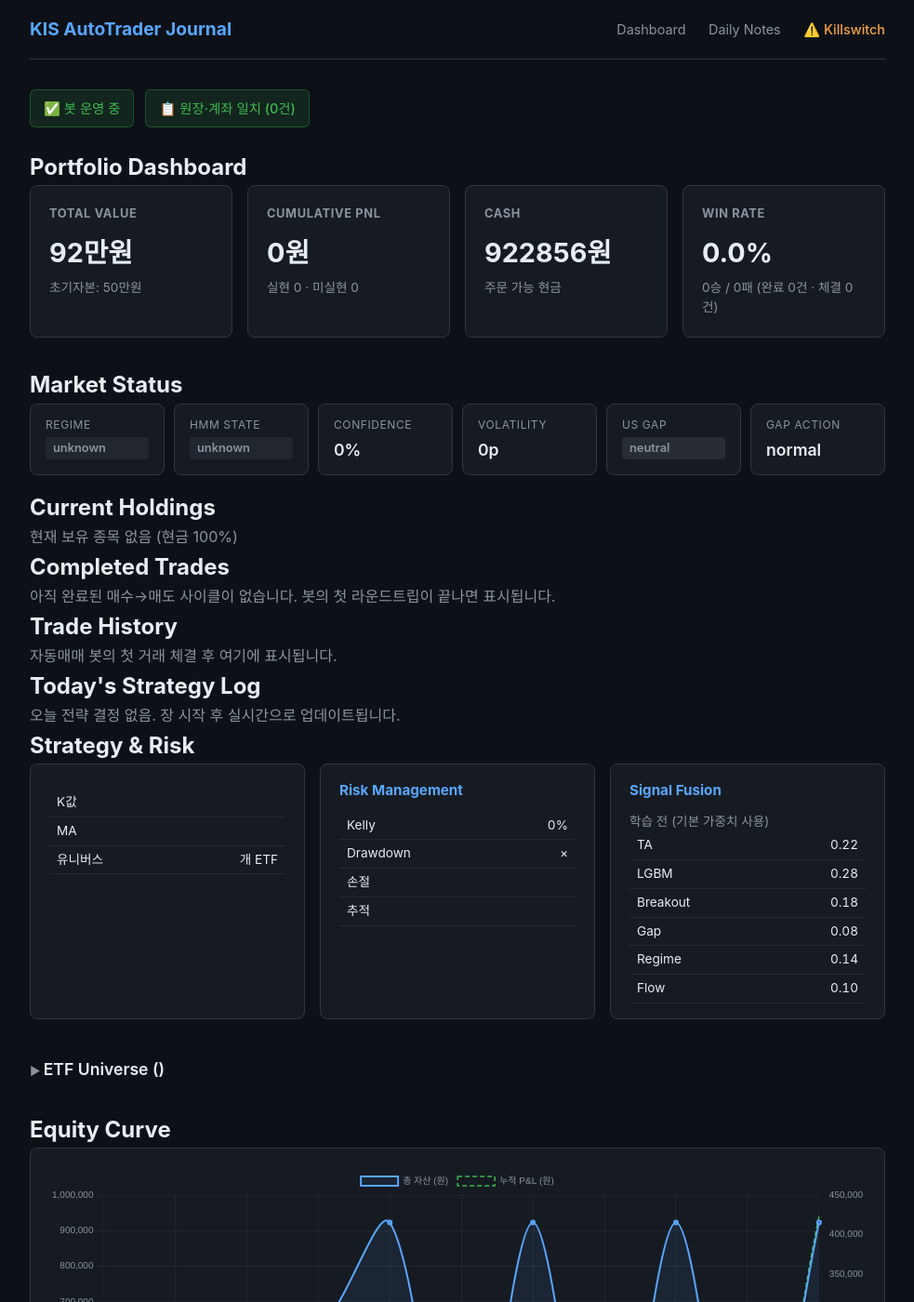
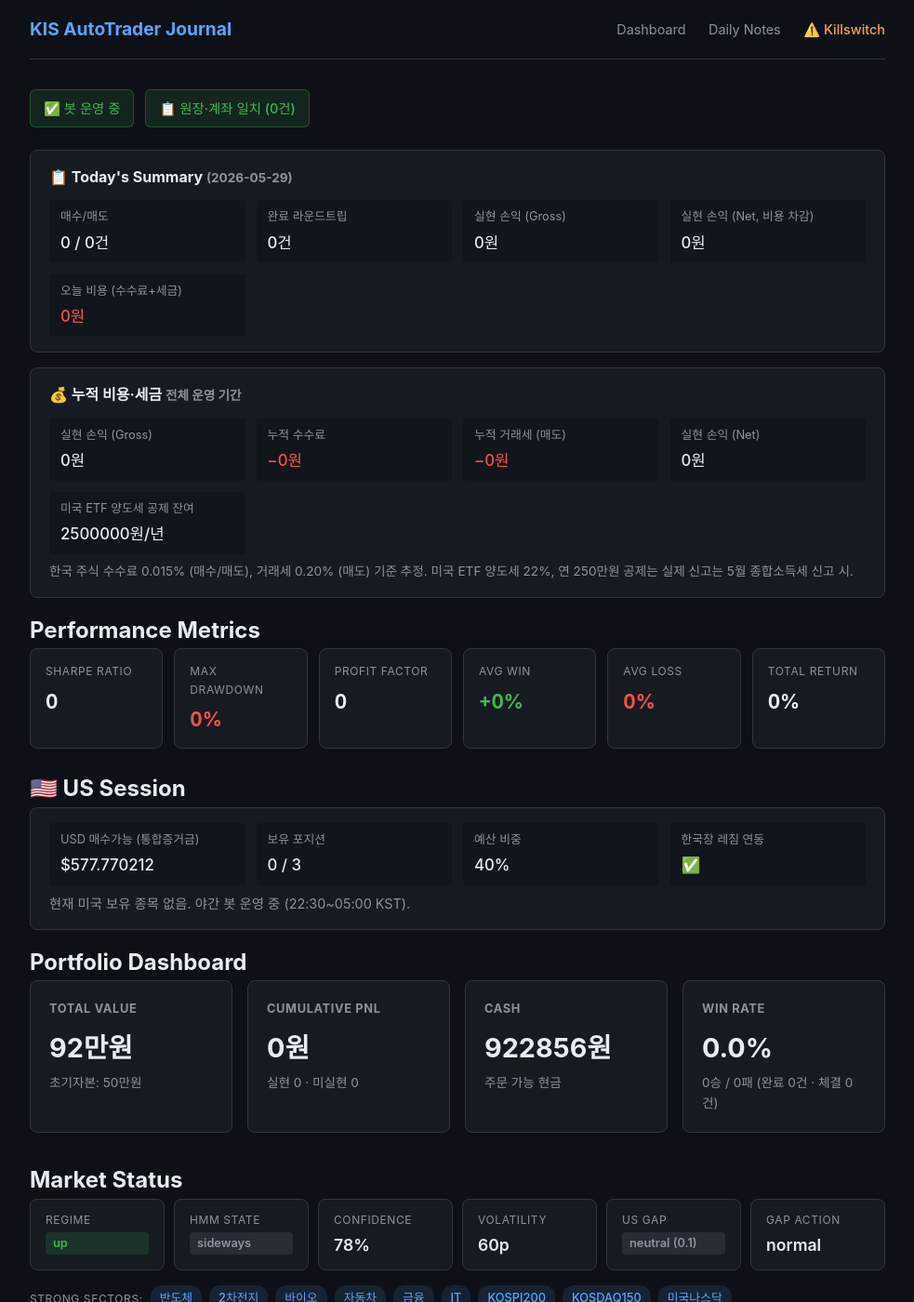
Before and after one commit to BudongJW/kis-trading-journal, a Jekyll site: the page built from index.html, in a window 1280 px wide and 1400 px high. Shown: the whole window at 93% size, without its empty margins (148-1131 px from the left). Built offline with Jekyll 4.4.1, drawn with Linux system fonts in a browser that asks for light colours; nearby versions of some CDN libraries; some of the changed lines change nothing that is shown; some of the changed text lies outside the part shown.

Commit message:
auto: US night update 05:00

```diff
--- a/_data/portfolio.json
+++ b/_data/portfolio.json
@@ -1,16 +1,67 @@
 {
-  "updated_at": "2026-05-28T20:02:59.731450",
+  "updated_at": "2026-05-29T05:00:09.491429",
   "initial_capital": 500000,
   "cash": 922856,
   "holdings": [],
+  "reconcile": {
+    "matched": 0,
+    "broker_only": 0,
+    "ledger_only": 0,
+    "qty_mismatch": 0
+  },
+  "killswitch": {
+    "active": false,
+    "mode": "off",
+    "reason": "",
+    "set_at": "",
+    "set_by": ""
+  },
   "holdings_value": 0,
   "total_value": 922856,
   "total_pnl": 0,
   "total_pnl_pct": 0,
+  "realized_pnl": 0,
+  "unrealized_pnl": 0,
   "total_trades": 0,
+  "completed_trades": 0,
   "winning_trades": 0,
   "losing_trades": 0,
   "win_rate": 0.0,
+  "trades": [],
+  "realized": [],
+  "rejected_orders": [],
+  "today_summary": {
+    "date": "2026-05-29",
+    "buys": 0,
+    "sells": 0,
+    "completed_round_trips": 0,
+    "buy_notional": 0,
+    "sell_notional": 0,
+    "fees": 0,
+    "taxes": 0,
+    "total_cost": 0,
+    "realized_pnl_gross": 0,
+    "realized_pnl_net": 0,
+    "best_trade": null,
+    "worst_trade": null
+  },
+  "costs": {
+    "total_fees": 0,
+    "total_taxes": 0,
+    "total_cost": 0,
+    "realized_pnl_gross": 0,
+    "realized_pnl_net": 0,
+    "tax_exemption_remaining_krw": 2500000
+  },
+  "performance": {
+    "sharpe_ratio": 0,
+    "max_drawdown_pct": 0,
+    "profit_factor": 0,
+    "avg_win_pct": 0,
+    "avg_loss_pct": 0,
+    "total_return_pct": 0
+  },
+  "r_summary": {},
   "daily_history": [
     {
       "date": "2026-05-12",
@@ -150,28 +201,41 @@
       "cash": 922856,
       "holdings_value": 0,
       "day_pnl": 0,
-      "cumul_pnl": 422856,
+      "cumul_pnl": 0,
       "market_regime": "up",
       "hmm_state": "sideways",
       "confidence": 0.78,
-      "k_value": 0.5
+      "k_value": 0.5,
+      "realized_pnl": 0,
+      "unrealized_pnl": 0
+    },
+    {
+      "date": "2026-05-29",
+      "total_value": 922856,
+      "cash": 922856,
+      "holdings_value": 0,
+      "day_pnl": 0,
+      "cumul_pnl": 0,
+      "realized_pnl": 0,
+      "unrealized_pnl": 0,
+      "net_deposit": 422856,
+      "regime": "up",
+      "hmm_state": "sideways",
+      "confidence": 0.78,
+      "k_value": 0.45
     }
   ],
-  "market_context": {
-    "regime": {
-      "trend": "up",
-      "volatility": "normal",
-      "trend_score": 0.533,
-      "vol_percentile": 60.0,
-      "hmm_state": "sideways",
-      "hmm_confidence": 0.9998328099225314,
-      "hmm_transition": {
-        "bear": 0.01787281445729691,
-        "bull": 4.073351939648744e-06,
-        "sideways": 0.9821231121907634
-      }
+  "market": {
+    "regime": "up",
+    "hmm_state": "sideways",
+    "confidence": 0.78,
+    "volatility": "normal",
+    "vol_percentile": 60.0,
+    "overnight_gap": {
+      "direction": "neutral",
+      "strength": 0.1,
+      "action": "normal"
     },
-    "confidence": 0.78,
     "strong_sectors": [
       "반도체",
       "2차전지",
@@ -182,161 +246,76 @@
       "KOSPI200",
       "KOSDAQ150",
       "미국나스닥"
-    ],
-    "k_value": 0.5,
-    "ta_weights": {
-      "rsi": 0.17,
-      "macd": 0.17,
-      "bb": 0.12,
-      "stoch": 0.12,
-      "adx": 0.12,
-      "ma": 0.12,
-      "obv": 0.06,
-      "mfi": 0.06,
-      "atr": 0.06
+    ]
+  },
+  "strategy": {
+    "name": "ETF 변동성 돌파 + 신호 융합",
+    "params": {
+      "k": 0.45,
+      "trend_ma": 15
     },
-    "sectors": {
-      "반도체": {
+    "universe_count": 9,
+    "universe": [
+      {
         "symbol": "091160",
-        "ret_5d": 3.88,
-        "ret_20d": 28.15,
-        "vol_ratio": 0.97,
-        "momentum": "positive"
+        "name": "KODEX 반도체"
       },
-      "2차전지": {
+      {
+        "symbol": "395160",
+        "name": "KODEX 미국나스닥100TR"
+      },
+      {
+        "symbol": "069500",
+        "name": "KODEX 200"
+      },
+      {
         "symbol": "305720",
-        "ret_5d": 5.89,
-        "ret_20d": -7.1,
-        "vol_ratio": 0.76,
-        "momentum": "positive"
+        "name": "KODEX 2차전지"
       },
-      "바이오": {
+      {
         "symbol": "244580",
-        "ret_5d": 8.77,
-        "ret_20d": -9.24,
-        "vol_ratio": 1.29,
-        "momentum": "strong"
+        "name": "KODEX 바이오"
       },
-      "자동차": {
+      {
         "symbol": "091180",
-        "ret_5d": 1.31,
-        "ret_20d": 16.39,
-        "vol_ratio": 0.65,
-        "momentum": "positive"
+        "name": "KODEX 자동차"
       },
-      "금융": {
+      {
         "symbol": "102110",
-        "ret_5d": 5.58,
-        "ret_20d": 29.6,
-        "vol_ratio": 0.78,
-        "momentum": "positive"
+        "name": "KODEX 금융"
       },
-      "IT": {
+      {
         "symbol": "098560",
-        "ret_5d": 0.06,
-        "ret_20d": 3.35,
-        "vol_ratio": 0.6,
-        "momentum": "positive"
+        "name": "KODEX IT"
       },
-      "철강": {
-        "symbol": "117700",
-        "ret_5d": -3.96,
-        "ret_20d": -18.49,
-        "vol_ratio": 0.62,
-        "momentum": "negative"
-      },
-      "KOSPI200": {
-        "symbol": "069500",
-        "ret_5d": 5.63,
-        "ret_20d": 29.66,
-        "vol_ratio": 0.94,
-        "momentum": "positive"
-      },
-      "KOSDAQ150": {
+      {
         "symbol": "229200",
-        "ret_5d": 2.82,
-        "ret_20d": -6.22,
-        "vol_ratio": 0.98,
-        "momentum": "positive"
-      },
-      "미국나스닥": {
-        "symbol": "395160",
-        "ret_5d": 20.47,
-        "ret_20d": 49.15,
-        "vol_ratio": 1.46,
-        "momentum": "strong"
+        "name": "KODEX KOSDAQ150"
       }
-    },
-    "breadth": {
-      "kospi_5d": 5.63,
-      "kosdaq_5d": 2.82,
-      "spread": 2.81,
-      "health": "moderate"
-    },
-    "turbulence": {
-      "is_turbulent": false,
-      "reason": "정상 (변동성 0.9x)"
-    },
-    "kelly": {
-      "combined": 0.2,
-      "etf": 0.2,
-      "surge": 0.2
-    },
-    "expectancy": {
-      "etf": 0.6,
-      "surge": 0.4
-    },
-    "lgbm": {},
-    "ta_accuracy": {
-      "rsi": {
-        "correct": 0,
-        "total": 0
-      },
-      "macd": {
-        "correct": 0,
-        "total": 0
-      },
-      "bb": {
-        "correct": 0,
-        "total": 0
-      },
-      "stoch": {
-        "correct": 0,
-        "total": 0
-      },
-      "adx": {
-        "correct": 0,
-        "total": 0
-      },
-      "ma": {
-        "correct": 0,
-        "total": 0
-      },
-      "obv": {
-        "correct": 0,
-        "total": 0
-      },
-      "mfi": {
-        "correct": 0,
-        "total": 0
-      },
-      "atr": {
-        "correct": 0,
-        "total": 0
-      }
-    },
-    "market_history_recent": []
+    ]
   },
-  "strategies": {
-    "etf_breakout": {
-      "name": "ETF 변동성 돌파",
-      "params": {
-        "k": 0.5,
-        "trend_ma": 15
-      }
-    },
-    "surge_scalp": {
-      "name": "급등주 단타"
-    }
-  }
+  "risk": {
+    "kelly_f": 0.2,
+    "drawdown_scale": 1.0,
+    "drawdown_reason": "거래 0건, 스케일링 미적용",
+    "stop_type": "ATR×1.5 동적",
+    "trailing_type": "ATR×2.0 활성 → ATR×1.0 이탈"
+  },
+  "fusion": {
+    "trained": false
+  },
+  "bear_strategy": {
+    "regime": "BULL",
+    "enabled": false
+  },
+  "us_session": {
+    "enabled": true,
+    "cash_usd": 577.770212,
+    "positions": 0,
+    "holdings": [],
+    "max_positions": 3,
+    "budget_pct": 0.4,
+    "regime_linked": true
+  },
+  "decisions": []
 }
```
